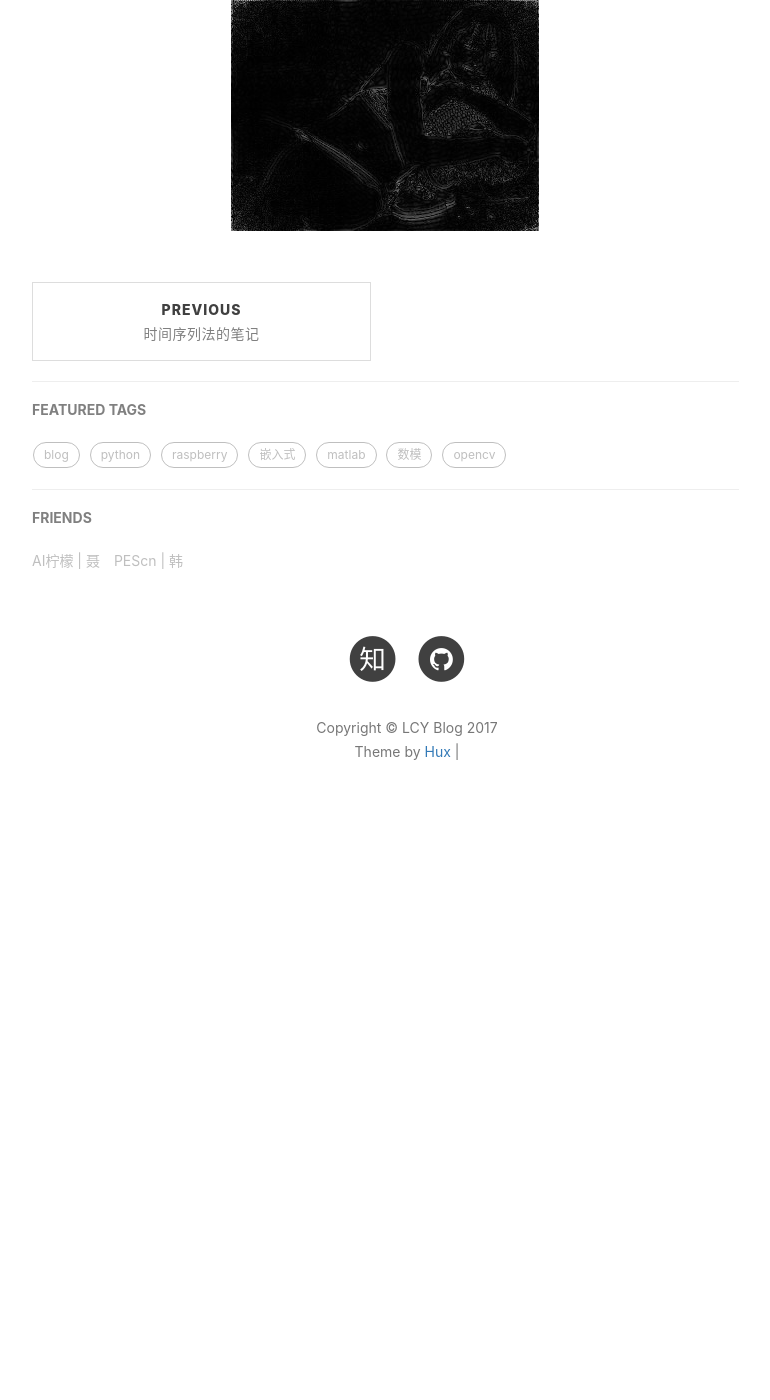
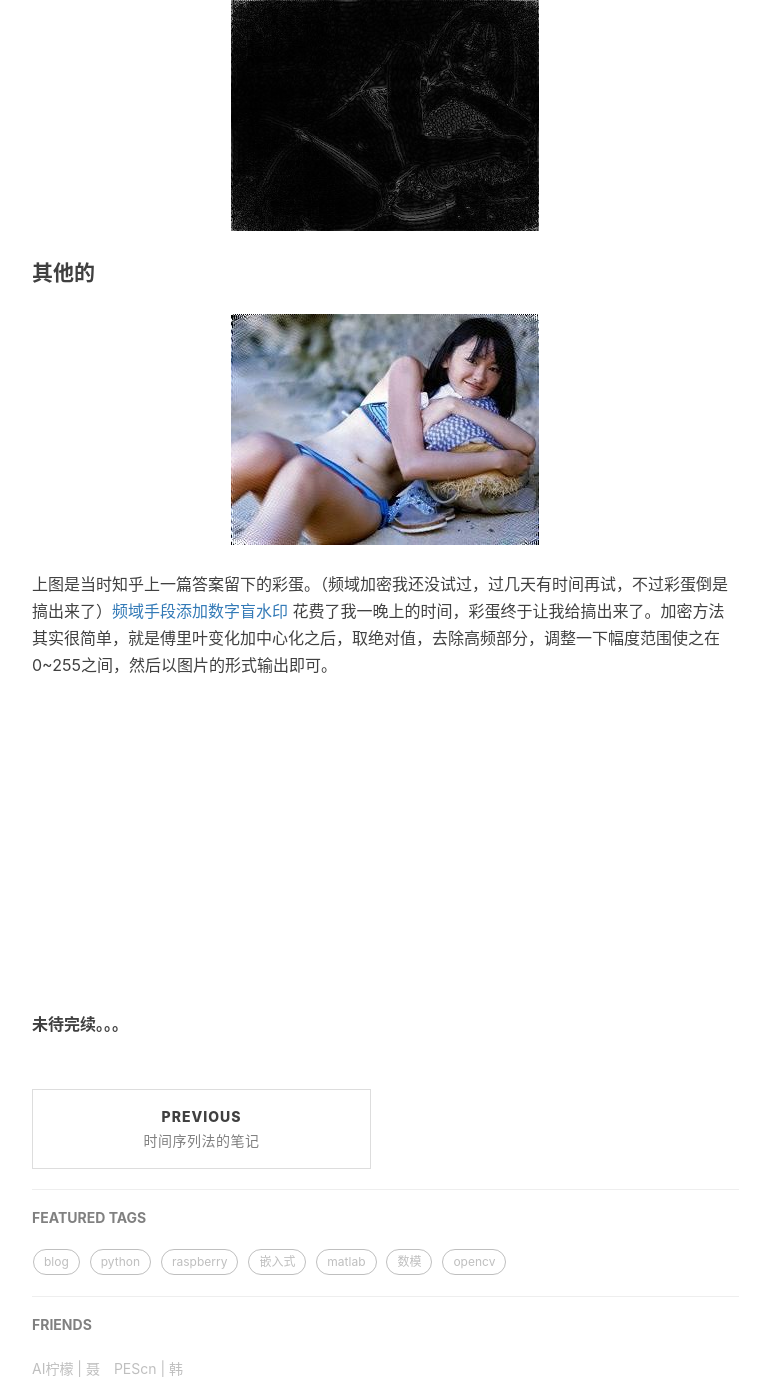
Before and after one commit to lichunown/jekyllblog, a Jekyll site: the page built from _posts/2017-02-14-python-opencv-fft.markdown, in a window 1280 px wide and 1400 px high, scrolled down 6075 px. Shown: the whole window, without its empty margins (233-1003 px from the left). Built offline with Jekyll 4.4.1, drawn with Linux system fonts in a browser that asks for light colours; nearby versions of some CDN libraries; comment, search, counter and statistics services are not loaded; before the commit the page ends 6931 px from its top, so only the background shows below that.

Commit message:
finish 1.0.0

```diff
--- a/_posts/2017-02-14-python-opencv-fft.markdown
+++ b/_posts/2017-02-14-python-opencv-fft.markdown
@@ -173,3 +173,14 @@ result = ifftshift(fftshift_result)         # 逆变化，查看原图
 ![原图](/img/in-post/python-opencv/encode.jpg)
 高通滤波之后：
 ![滤波](/img/in-post/python-opencv/result1.jpg)
+
+#### 其他的
+![原图](/img/in-post/python-opencv/encode.jpg)
+上图是当时知乎上一篇答案留下的彩蛋。（频域加密我还没试过，过几天有时间再试，不过彩蛋倒是搞出来了）[频域手段添加数字盲水印](https://www.zhihu.com/question/50735753)
+花费了我一晚上的时间，彩蛋终于让我给搞出来了。加密方法其实很简单，就是傅里叶变化加中心化之后，取绝对值，去除高频部分，调整一下幅度范围使之在0~255之间，然后以图片的形式输出即可。
+
+
+<br><br><br><br><br>
+<br><br><br><br><br>
+
+**未待完续。。。**
```
